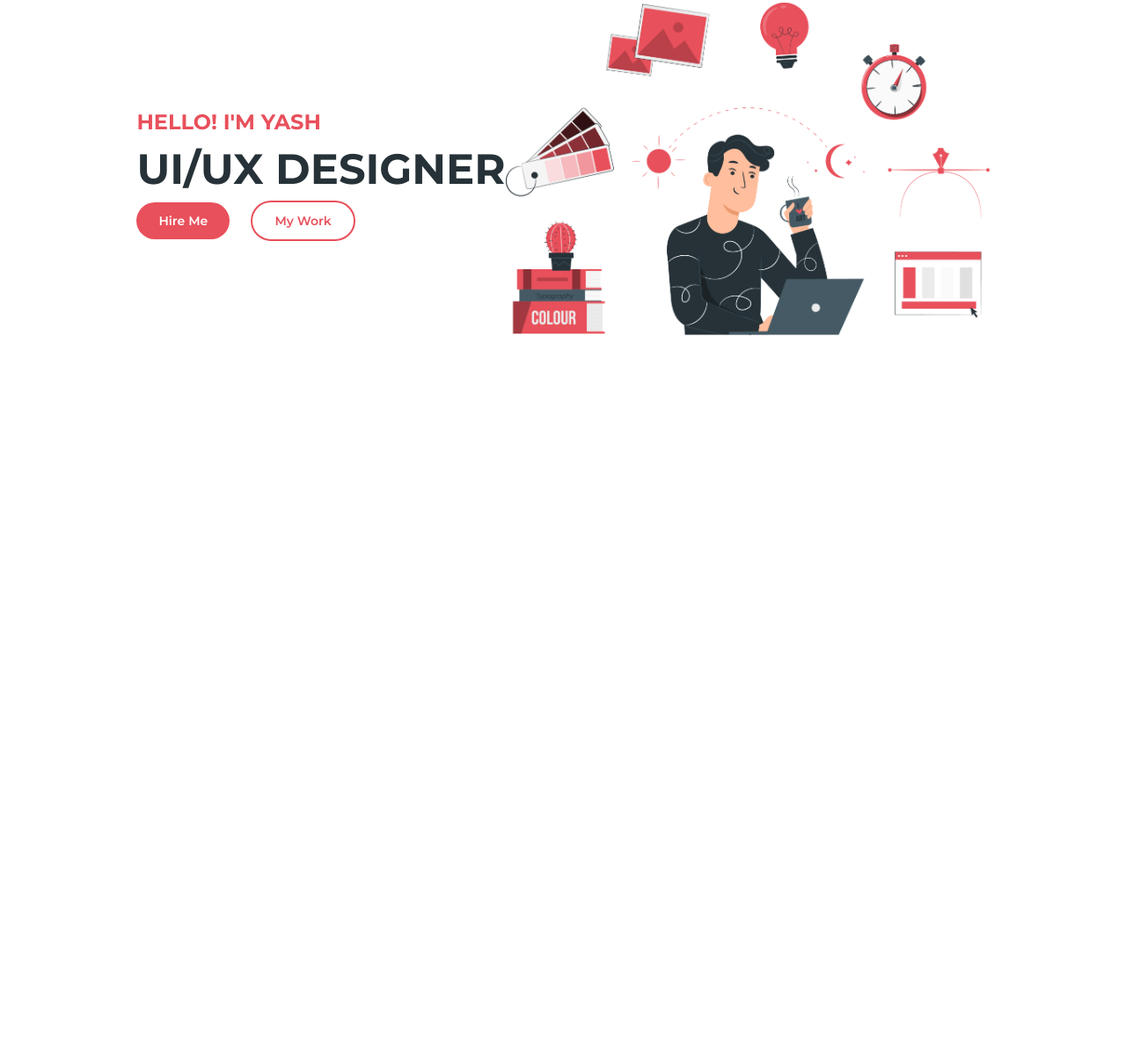
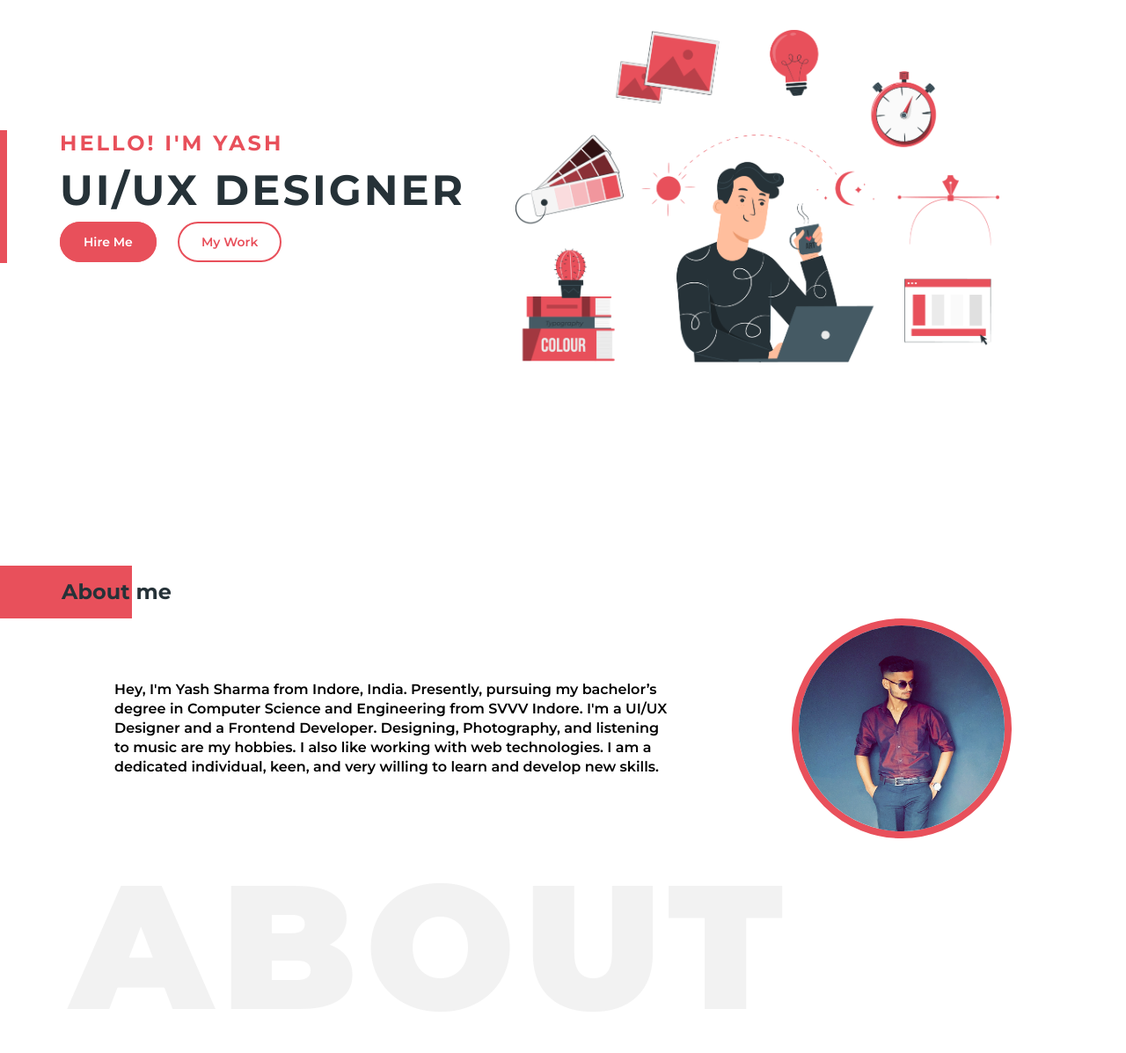
Before and after one commit to yash-sharma01/portfolio-design, a plain HTML site: page index.html in a window 1280 px wide. Shown: the part 186-1383 px from the top of the page at 88% size. Before the commit the page ends 800 px from the top, so only its background shows below. Drawn offline with Linux system fonts and the light colour scheme.

Commit message:
About section added

```diff
--- a/index.html
+++ b/index.html
@@ -9,15 +9,15 @@
   <body>
     <nav>
       <ul>
-        <li>About</li>
-        <li>Skills</li>
-        <li>What I do</li>
-        <li>Contact</li>
+        <li><a href="#">About</a></li>
+        <li><a href="#">Skills</a></li>
+        <li><a href="#">What I do</a></li>
+        <li><a href="#">Contact</a></li>
       </ul>
     </nav>
 
     <div class="hero">
-      <div>
+      <div class="box">
         <h2>HELLO! I'M YASH</h2>
         <h1>UI/UX DESIGNER</h1>
         <div>
@@ -27,5 +27,26 @@
       </div>
       <img class="hero-img" src="images/hero.png" alt="Hero image" />
     </div>
+
+    <div class="about">
+      <div class="section-heading">
+        <div class="section-box"></div>
+        <h2>About me</h2>
+      </div>
+      <div class="desc">
+        <p>
+          Hey, I'm Yash Sharma from Indore, India. Presently, pursuing my
+          bachelor’s degree in Computer Science and Engineering from SVVV
+          Indore. I'm a UI/UX Designer and a Frontend Developer. Designing,
+          Photography, and listening to music are my hobbies. I also like
+          working with web technologies. I am a dedicated individual, keen, and
+          very willing to learn and develop new skills.
+        </p>
+        <img src="images/yash.png" alt="Yash Sharma" />
+      </div>
+      <div class="watermark">
+        ABOUT
+      </div>
+    </div>
   </body>
 </html>
--- a/scss/main.scss
+++ b/scss/main.scss
@@ -10,13 +10,15 @@
 $primary: #e8505b;
 $secondary: #263238;
 
-a {
+a,
+p {
   text-decoration: none;
   font-weight: 600;
 }
 
 .btn-pri {
   background-color: $primary;
+  border: $primary solid 2px;
   font-size: 14px;
   color: white;
   padding: 12px 25px;
@@ -41,20 +43,30 @@ nav {
     list-style: none;
     justify-content: space-between;
     color: $primary;
+    li {
+      a {
+        color: $primary;
+      }
+    }
   }
 }
 
 .hero {
+  height: 55vh;
   display: flex;
-  justify-content: center;
+  justify-content: space-between;
   align-items: center;
   margin: 120px 0 0 0;
-  div {
+  .box {
+    padding: 0 0 15px 60px;
+    border-left: $primary solid 8px;
     h2 {
       color: $primary;
+      letter-spacing: 3px;
     }
     h1 {
       color: $secondary;
+      letter-spacing: 3px;
       font-size: 48px;
       margin: 10px 0px 20px 0px;
     }
@@ -66,5 +78,44 @@ nav {
   }
   .hero-img {
     width: 550px;
+    margin-right: 144px;
   }
 }
+
+.about {
+  margin-top: 200px;
+  .section-heading {
+    .section-box {
+      width: 150px;
+      height: 60px;
+      background-color: $primary;
+    }
+    h2 {
+      color: $secondary;
+      position: absolute;
+      left: 70px;
+      margin-top: -45px;
+    }
+  }
+  .desc {
+    display: flex;
+    justify-content: space-evenly;
+    align-items: center;
+    p {
+      width: 50vw;
+      line-height: 22px;
+    }
+    img {
+      width: 250px;
+      border: 8px solid $primary;
+      border-radius: 100%;
+    }
+  }
+  .watermark {
+    font-size: 200px;
+    letter-spacing: 10px;
+    color: rgba(0, 0, 0, 0.05);
+    font-weight: 900;
+    margin-left: 80px;
+  }
+}
```
Also changed, not shown: css/main.css, images/yash.png (added), 1 other file.
